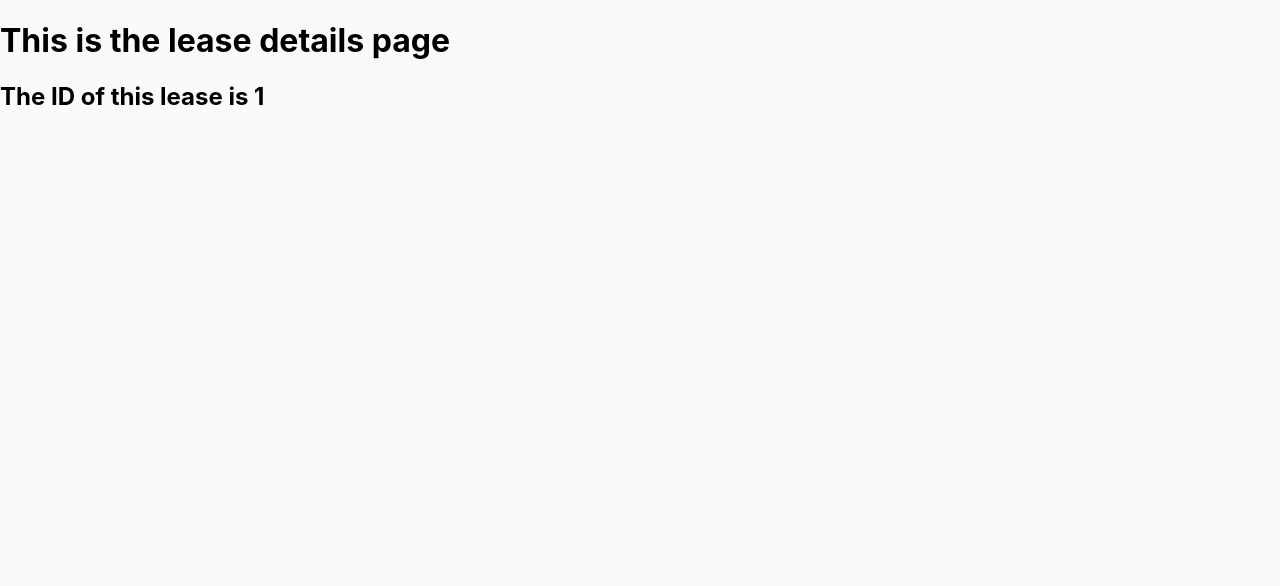
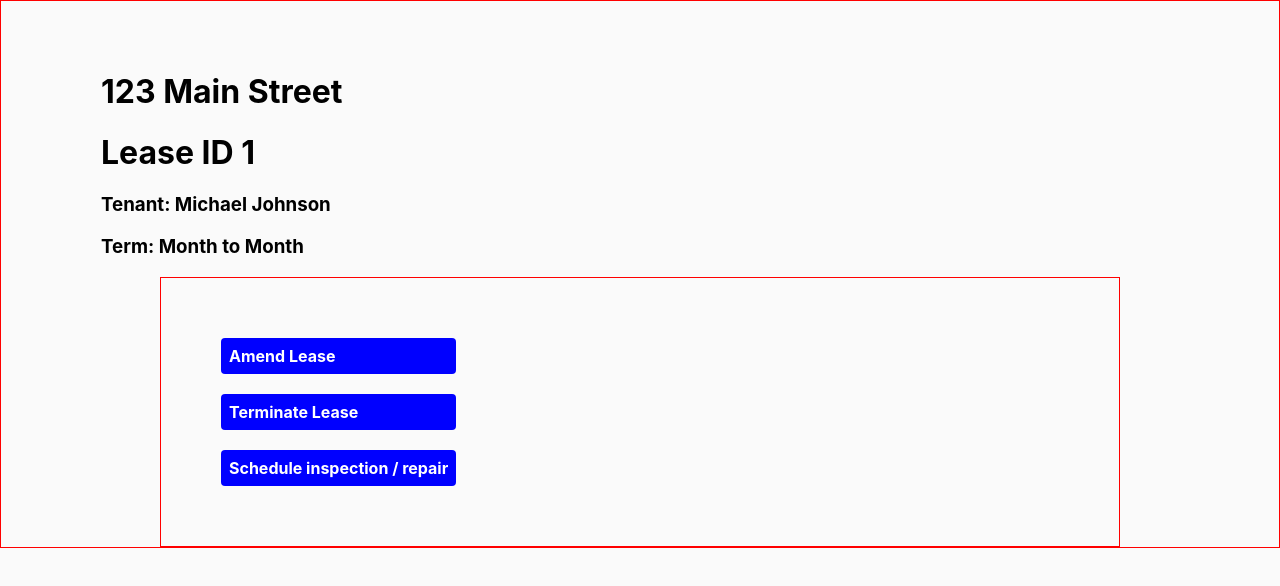
Before and after one commit to stephen-pon/ourterms, a React (Create React App) app: page /lease/1 in a window 1280 px wide. Shown: the top 586 px of the page. Built offline with nearby package versions, Linux system fonts and the light colour scheme.

Commit message:
draft leasedetail page

```diff
--- a/src/components/Lease/LeaseDetail/LeaseDetail.js
+++ b/src/components/Lease/LeaseDetail/LeaseDetail.js
@@ -4,20 +4,63 @@ import { withStyles } from '@material-ui/core';
 
 
 const styles = (theme) => ({
-
+  card: {
+    // width: 200,
+    // height: 60,
+    display: 'inline-block',
+    margin: 20,
+    // border: 'thin black solid',
+    alignSelf: 'center',
+    padding: 20,
+    borderRadius: 4,
+  },
+  button: {
+    margin: 20,
+    // width: 150,
+    padding: 8,
+    // border: 'thin red solid',
+    borderRadius: 4,
+    color: 'white',
+    backgroundColor: 'blue',
+    fontWeight: 'bold',
+  },
+  container: {
+    width: 960,
+    display: 'flex',
+    flexWrap: 'wrap',
+    margin: 'auto',
+  },
+  border: {
+    border: 'thin red solid',
+  },
+  window: {
+    padding: '50px 100px 0 100px'
+  }
 });
 
 class LeaseDetail extends PureComponent {
 
   render() {
     const {
-      id
+      id,
+      classes
     } = this.props;
 
     return (
       <div>
-        <h1>This is the lease details page</h1>
-        <h2>The ID of this lease is {id}</h2>
+        <div className={classes.window + ' ' + classes.border}>
+          <h1>123 Main Street</h1>
+          <h1>Lease ID {id}</h1>
+          <h3>Tenant: Michael Johnson</h3>
+          <h3>Term: Month to Month</h3>
+          <div className={classes.container + ' ' + classes.border}>
+              <div className={classes.card}>
+                <div className={classes.button}>Amend Lease</div>
+                <div className={classes.button}>Terminate Lease</div>
+                <div className={classes.button}>Schedule inspection / repair</div>
+              </div>
+          </div>
+        </div>
       </div>
     );
   }
```
